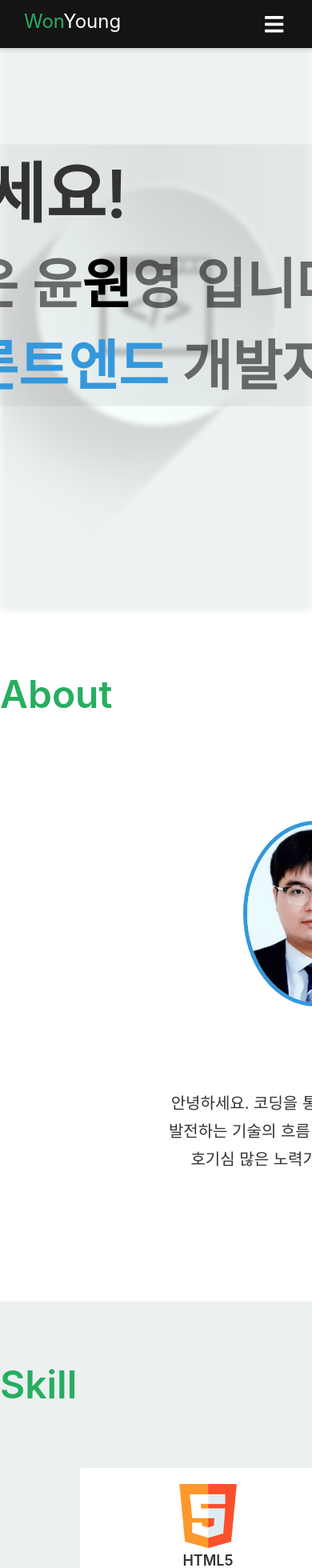
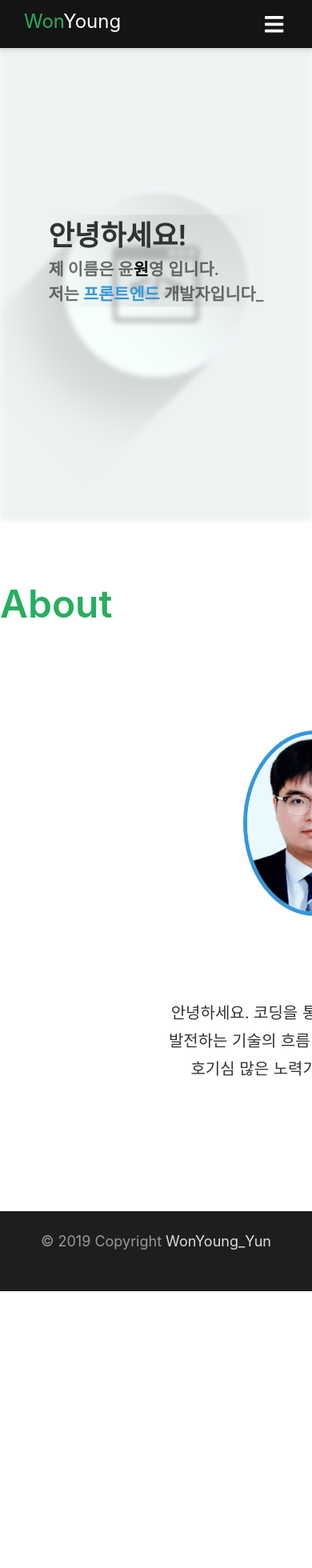
Before and after one commit to WonYoungYun/myportfolio, a React (Create React App) app: page / in a window 390 px wide. Shown: the top 1960 px of the page at 80% size. After the commit the page ends 1614 px from the top, so only its background shows below. Built offline with nearby package versions, Linux system fonts and the light colour scheme.

Commit message:
Home 반응형

```diff
--- a/src/components/Header/HeaderContainer.js
+++ b/src/components/Header/HeaderContainer.js
@@ -39,15 +39,15 @@ class HeaderContainer extends Component {
 
     calcElement() {
         const Home = document.getElementById('Home');
-        const About = document.getElementById('About');
-        const Skill = document.getElementById('Skill');
-        const Project = document.getElementById('Project');
-        this.setState({
-            home: { top: Home.offsetTop, bottom: Home.offsetTop + Home.offsetHeight - 80 },
-            about: { top: About.offsetTop - 80, bottom: About.offsetTop + About.offsetHeight - 80 },
-            skill: { top: Skill.offsetTop - 80, bottom: Skill.offsetTop + Skill.offsetHeight - 80 },
-            project: { top: Project.offsetTop - 80, bottom: Project.offsetTop + Project.offsetHeight - 80 }
-        })
+        // const About = document.getElementById('About');
+        // const Skill = document.getElementById('Skill');
+        // const Project = document.getElementById('Project');
+        // this.setState({
+        //     home: { top: Home.offsetTop, bottom: Home.offsetTop + Home.offsetHeight - 80 },
+        //     about: { top: About.offsetTop - 80, bottom: About.offsetTop + About.offsetHeight - 80 },
+        //     skill: { top: Skill.offsetTop - 80, bottom: Skill.offsetTop + Skill.offsetHeight - 80 },
+        //     project: { top: Project.offsetTop - 80, bottom: Project.offsetTop + Project.offsetHeight - 80 }
+        // })
     }
 
     componentDidMount() {
--- a/src/components/Section/Home.js
+++ b/src/components/Section/Home.js
@@ -16,6 +16,10 @@ const Container = styled.div`
     position:relative;
     width:100%;
     height:calc(100vh - 5rem) ;
+    @media(max-width: 994px){
+        height: 70vh;
+    }
+
 
 `;
 const Background = styled.div`
@@ -34,18 +38,31 @@ const TitleContainer = styled.div`
     transform: translate( -50%, -50%);
     background: transparent -webkit-linear-gradient(left, rgba(0, 0, 0, 0), rgba(0, 0, 0, 0.075), rgba(0, 0, 0, 0)) repeat scroll 0 0;
     line-height:1.5;
+
 `;
 const Title = styled.h2`
-    font-size: 82px;
+    font-size: 5rem;
     font-weight:600;
     white-space:nowrap;
+    @media(min-width:540px) and (max-width: 994px){
+        font-size: 3rem;
+    }
+    @media(max-width:540px){
+        font-size: 2.2rem;
+    }
 
 `;
 const SubTitle = styled.h3`
-    font-size: 68px;
+    font-size: 4rem;
     font-weight:600;
     color:rgba(20,20,20, .6);
     white-space: nowrap;
+    @media(min-width:540px) and (max-width: 994px){
+        font-size: 2rem;
+    }
+    @media(max-width:540px){
+        font-size: 1.3rem;
+    }
 `;
 
 const Underbar = styled.span`
--- a/src/components/Section/Skill/SkillPresenter.js
+++ b/src/components/Section/Skill/SkillPresenter.js
@@ -7,7 +7,7 @@ const Container = styled.article`
 `;
 
 const ContentWrap = styled.div`
-    width: 1200px;
+
     padding: 80px 0;
     margin: 0 auto;
 `;
--- a/src/components/Section/index.js
+++ b/src/components/Section/index.js
@@ -7,6 +7,10 @@ import Project from './Projects';
 
 
 const Container = styled.section`
+    width: 100%;
+    @media(max-width: 994px){
+        padding-top: 60px;
+    }
 
 `;
 
@@ -14,7 +18,7 @@ export default () => (
     <Container>
         <Home />
         <About />
-        <Skill />
-        <Project />
+        {/*<Skill />
+        <Project /> */}
     </Container>
 );
```
Also changed, not shown: src/utils/responsive.js (added, +21 -0 lines).
